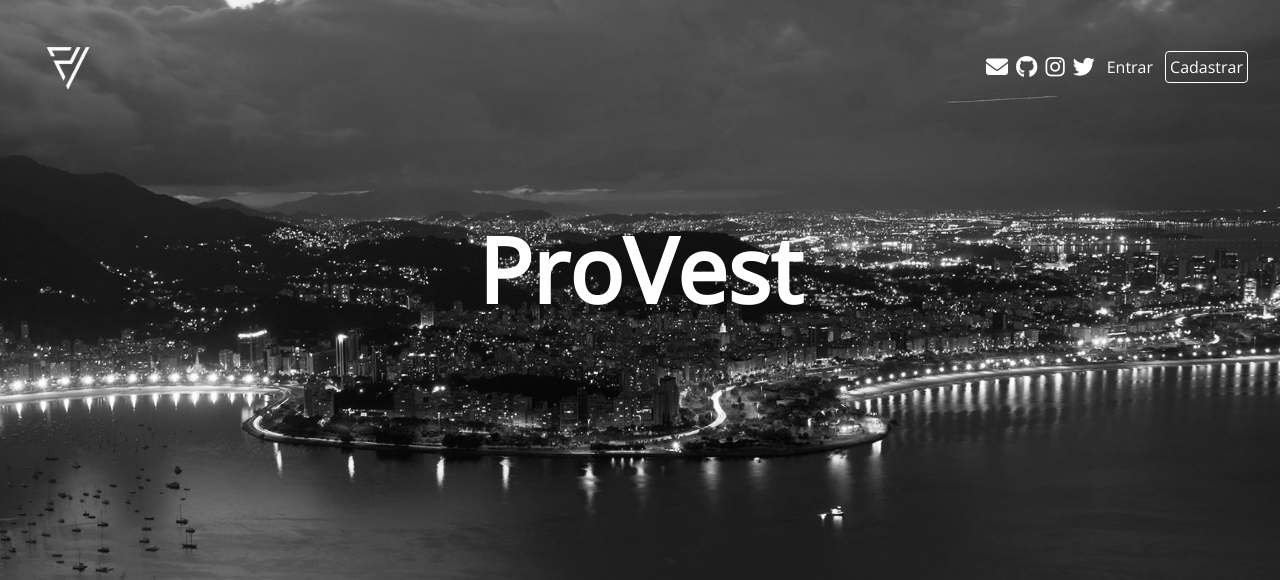
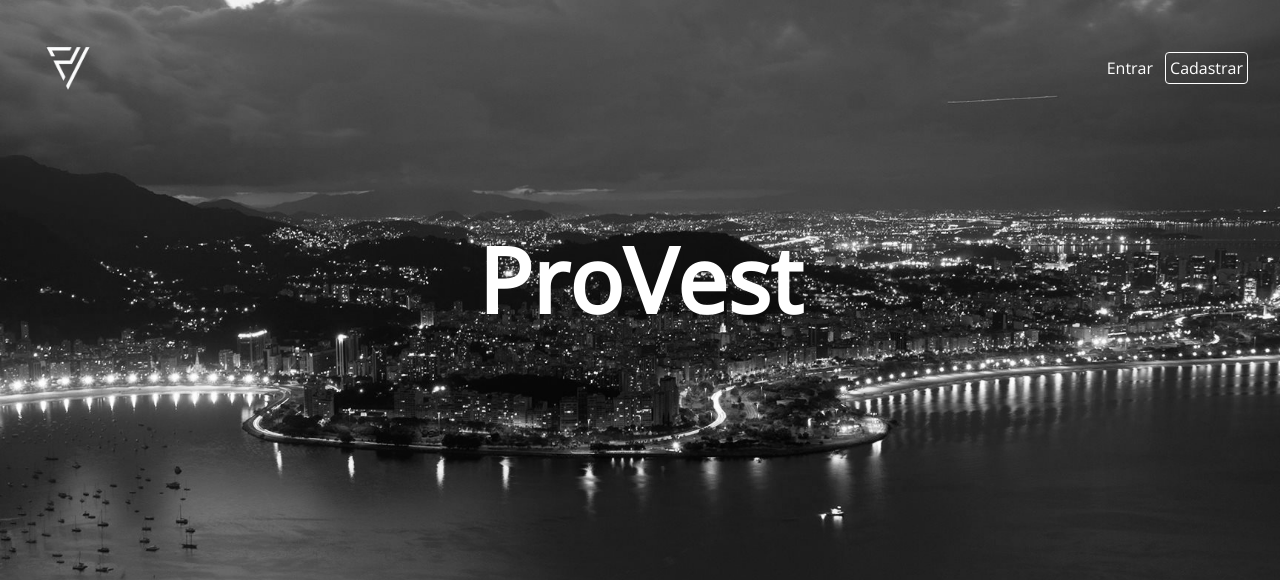
Before and after one commit to IagoAndrade16/ProVest, a PHP site: page /html/index.html in a window 1280 px wide. Shown: the top 580 px of the page. Run offline with PHP 8.4, Linux system fonts and the light colour scheme; some libraries are stand-ins or nearby versions.

Commit message:
ajustes no front-end index

```diff
--- a/css/index.css
+++ b/css/index.css
@@ -46,7 +46,7 @@ header {
 
 .container h1 {
     font-size: 90px;
-    margin-top: 100px;
+    margin-top: 110px;
 }
 
 .btn-login {
@@ -70,3 +70,8 @@ header {
     border-radius: 4px;
     transition: all 0.5s;
 }
+
+.btn:hover {
+    border: 1px solid #afb8c1;
+    color: #afb8c1;
+}
--- a/html/index.html
+++ b/html/index.html
@@ -22,10 +22,6 @@
 
         <nav class="nav">
             <ul>
-                <li><a href="#" title="provestIn@aol.com"><i class="fa fa-envelope" aria-hidden="true"></i></a></li>
-                <li><a href="https://github.com/IagoAndrade16/ProVest" target="_blank" title="GitHub"><i class="fa fa-github" aria-hidden="true"></i></a></li>
-                <li><a href="#" target="_blank" title="Instagram"><i class="fa fa-instagram" aria-hidden="true"></i></a></li>
-                <li><a href="#" target="_blank" title="Twitter"><i class="fa fa-twitter" aria-hidden="true"></i></a></li>
                 <li><a class="btn-login" href="../html/login.php">Entrar</a></li>
                 <li><a class="btn" href="../html/cadastro.php">Cadastrar</a></li>
             </ul>
```
